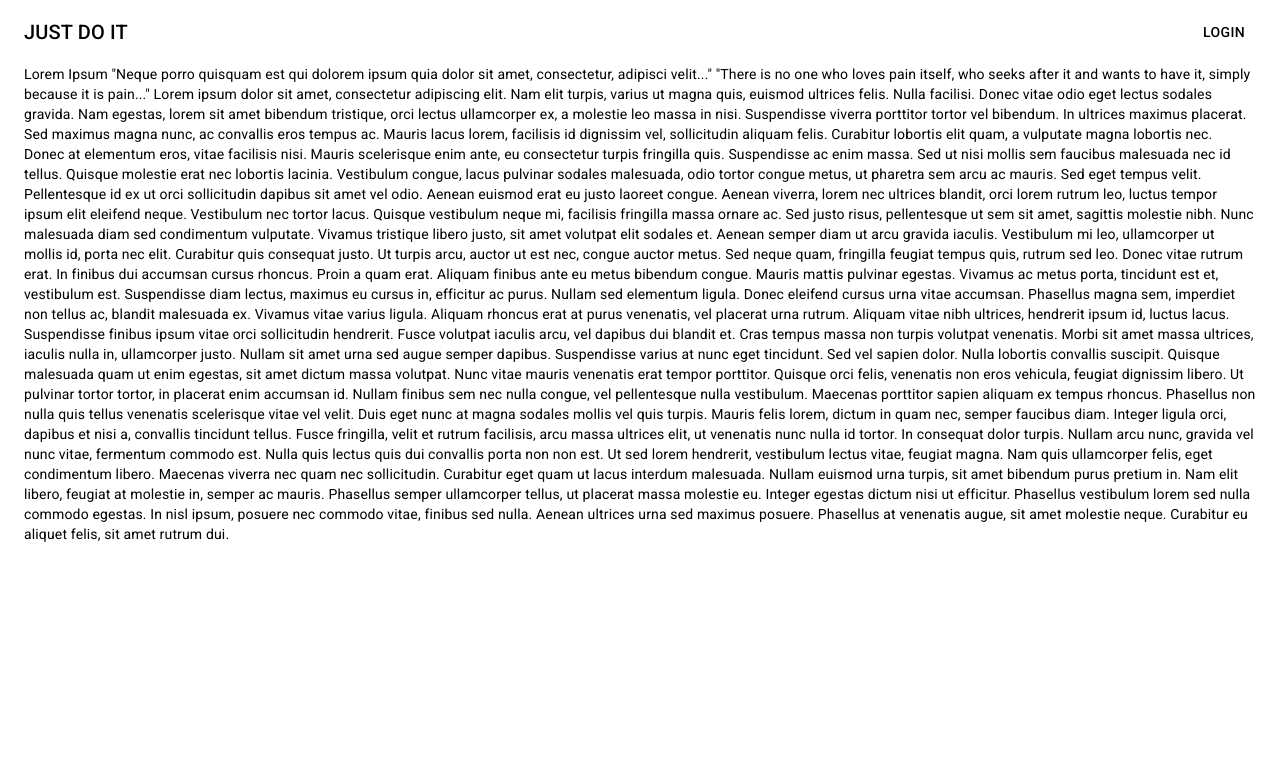
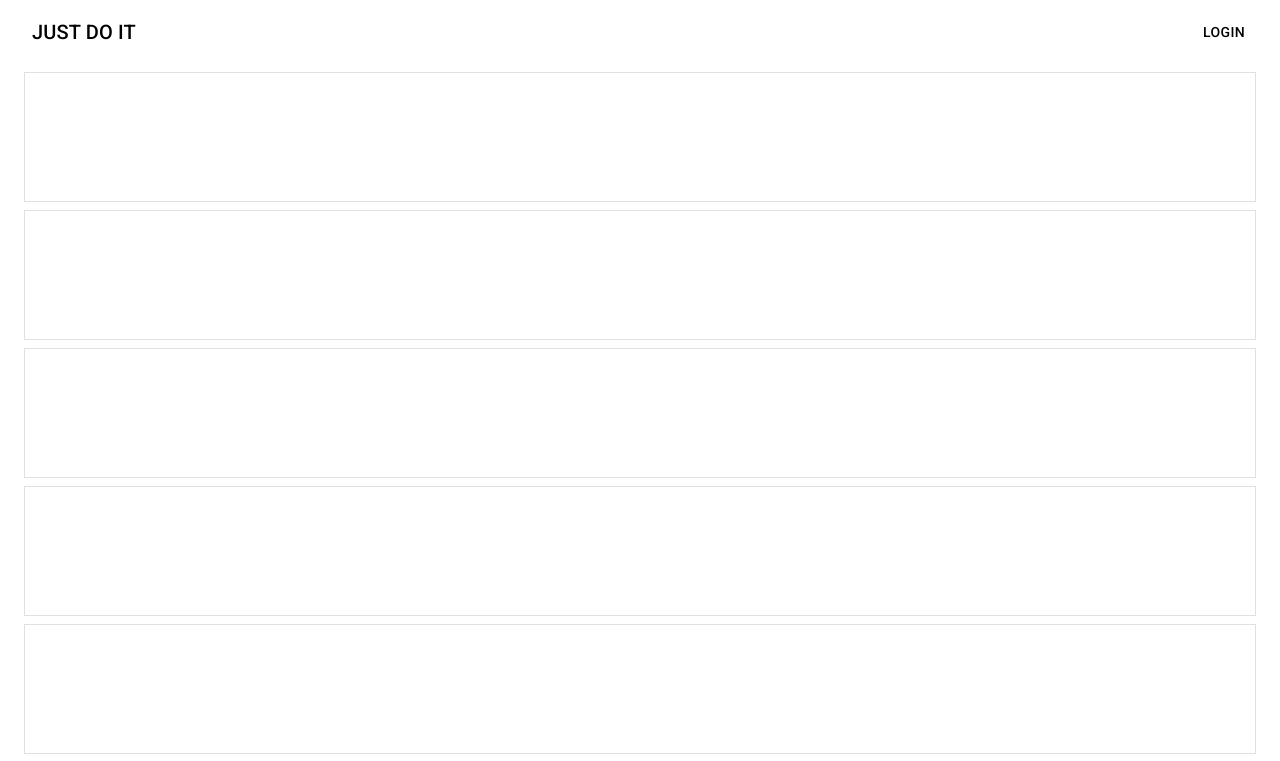
Before and after one commit to Andy134/justdoit, a React (Create React App) app: page / in a window 1280 px wide. Shown: the top 761 px of the page. Built offline with nearby package versions, Linux system fonts and the light colour scheme.

Commit message:
add card item

```diff
--- a/src/components/Navbar.js
+++ b/src/components/Navbar.js
@@ -16,9 +16,7 @@ const useStyles = makeStyles((theme) =>
         },
         title: {
             flexGrow: 1,
-        },
-        logo: {
-            height: '24px'
+            paddingLeft: '.5rem'
         }
     }),
 );
--- a/src/pages/Homepage.js
+++ b/src/pages/Homepage.js
@@ -1,27 +1,95 @@
-import Typography from '@material-ui/core/Typography';
+import { makeStyles } from '@material-ui/core/styles';
+import Paper from '@material-ui/core/Paper';
+
+const useStyles = makeStyles((theme) => ({
+    cards: {
+        marginTop: '.5rem'
+    },
+    card: {
+        display: 'flex',
+        '& > *': {
+            margin: theme.spacing(0),
+            width: '100%',
+            height: theme.spacing(16),
+        },
+        marginBottom: '.5rem'
+    },
+}));
 
 function Homepage() {
+
+    const classes = useStyles();
+
     return (
         <>
-            <Typography variant="body2" component="h2" gutterBottom>
-                Lorem Ipsum
-                "Neque porro quisquam est qui dolorem ipsum quia dolor sit amet, consectetur, adipisci velit..."
-                "There is no one who loves pain itself, who seeks after it and wants to have it, simply because it is pain..."
-
-                Lorem ipsum dolor sit amet, consectetur adipiscing elit. Nam elit turpis, varius ut magna quis, euismod ultrices felis. Nulla facilisi. Donec vitae odio eget lectus sodales gravida. Nam egestas, lorem sit amet bibendum tristique, orci lectus ullamcorper ex, a molestie leo massa in nisi. Suspendisse viverra porttitor tortor vel bibendum. In ultrices maximus placerat. Sed maximus magna nunc, ac convallis eros tempus ac. Mauris lacus lorem, facilisis id dignissim vel, sollicitudin aliquam felis. Curabitur lobortis elit quam, a vulputate magna lobortis nec. Donec at elementum eros, vitae facilisis nisi. Mauris scelerisque enim ante, eu consectetur turpis fringilla quis.
-
-                Suspendisse ac enim massa. Sed ut nisi mollis sem faucibus malesuada nec id tellus. Quisque molestie erat nec lobortis lacinia. Vestibulum congue, lacus pulvinar sodales malesuada, odio tortor congue metus, ut pharetra sem arcu ac mauris. Sed eget tempus velit. Pellentesque id ex ut orci sollicitudin dapibus sit amet vel odio. Aenean euismod erat eu justo laoreet congue. Aenean viverra, lorem nec ultrices blandit, orci lorem rutrum leo, luctus tempor ipsum elit eleifend neque. Vestibulum nec tortor lacus. Quisque vestibulum neque mi, facilisis fringilla massa ornare ac. Sed justo risus, pellentesque ut sem sit amet, sagittis molestie nibh. Nunc malesuada diam sed condimentum vulputate. Vivamus tristique libero justo, sit amet volutpat elit sodales et. Aenean semper diam ut arcu gravida iaculis. Vestibulum mi leo, ullamcorper ut mollis id, porta nec elit. Curabitur quis consequat justo.
-
-                Ut turpis arcu, auctor ut est nec, congue auctor metus. Sed neque quam, fringilla feugiat tempus quis, rutrum sed leo. Donec vitae rutrum erat. In finibus dui accumsan cursus rhoncus. Proin a quam erat. Aliquam finibus ante eu metus bibendum congue. Mauris mattis pulvinar egestas. Vivamus ac metus porta, tincidunt est et, vestibulum est. Suspendisse diam lectus, maximus eu cursus in, efficitur ac purus. Nullam sed elementum ligula. Donec eleifend cursus urna vitae accumsan. Phasellus magna sem, imperdiet non tellus ac, blandit malesuada ex. Vivamus vitae varius ligula.
-
-                Aliquam rhoncus erat at purus venenatis, vel placerat urna rutrum. Aliquam vitae nibh ultrices, hendrerit ipsum id, luctus lacus. Suspendisse finibus ipsum vitae orci sollicitudin hendrerit. Fusce volutpat iaculis arcu, vel dapibus dui blandit et. Cras tempus massa non turpis volutpat venenatis. Morbi sit amet massa ultrices, iaculis nulla in, ullamcorper justo. Nullam sit amet urna sed augue semper dapibus. Suspendisse varius at nunc eget tincidunt.
-
-                Sed vel sapien dolor. Nulla lobortis convallis suscipit. Quisque malesuada quam ut enim egestas, sit amet dictum massa volutpat. Nunc vitae mauris venenatis erat tempor porttitor. Quisque orci felis, venenatis non eros vehicula, feugiat dignissim libero. Ut pulvinar tortor tortor, in placerat enim accumsan id. Nullam finibus sem nec nulla congue, vel pellentesque nulla vestibulum. Maecenas porttitor sapien aliquam ex tempus rhoncus. Phasellus non nulla quis tellus venenatis scelerisque vitae vel velit. Duis eget nunc at magna sodales mollis vel quis turpis.
-
-                Mauris felis lorem, dictum in quam nec, semper faucibus diam. Integer ligula orci, dapibus et nisi a, convallis tincidunt tellus. Fusce fringilla, velit et rutrum facilisis, arcu massa ultrices elit, ut venenatis nunc nulla id tortor. In consequat dolor turpis. Nullam arcu nunc, gravida vel nunc vitae, fermentum commodo est. Nulla quis lectus quis dui convallis porta non non est. Ut sed lorem hendrerit, vestibulum lectus vitae, feugiat magna. Nam quis ullamcorper felis, eget condimentum libero.
-
-                Maecenas viverra nec quam nec sollicitudin. Curabitur eget quam ut lacus interdum malesuada. Nullam euismod urna turpis, sit amet bibendum purus pretium in. Nam elit libero, feugiat at molestie in, semper ac mauris. Phasellus semper ullamcorper tellus, ut placerat massa molestie eu. Integer egestas dictum nisi ut efficitur. Phasellus vestibulum lorem sed nulla commodo egestas. In nisl ipsum, posuere nec commodo vitae, finibus sed nulla. Aenean ultrices urna sed maximus posuere. Phasellus at venenatis augue, sit amet molestie neque. Curabitur eu aliquet felis, sit amet rutrum dui.
-            </Typography>
+            <div className={classes.cards}>
+                <div className={classes.card}>
+                    <Paper variant="outlined" square />
+                </div>
+                <div className={classes.card}>
+                    <Paper variant="outlined" square />
+                </div>
+                <div className={classes.card}>
+                    <Paper variant="outlined" square />
+                </div>
+                <div className={classes.card}>
+                    <Paper variant="outlined" square />
+                </div>
+                <div className={classes.card}>
+                    <Paper variant="outlined" square />
+                </div>
+                <div className={classes.card}>
+                    <Paper variant="outlined" square />
+                </div>
+                <div className={classes.card}>
+                    <Paper variant="outlined" square />
+                </div>
+                <div className={classes.card}>
+                    <Paper variant="outlined" square />
+                </div>
+                <div className={classes.card}>
+                    <Paper variant="outlined" square />
+                </div>
+                <div className={classes.card}>
+                    <Paper variant="outlined" square />
+                </div>
+                <div className={classes.card}>
+                    <Paper variant="outlined" square />
+                </div>
+                <div className={classes.card}>
+                    <Paper variant="outlined" square />
+                </div>
+                <div className={classes.card}>
+                    <Paper variant="outlined" square />
+                </div>
+                <div className={classes.card}>
+                    <Paper variant="outlined" square />
+                </div>
+                <div className={classes.card}>
+                    <Paper variant="outlined" square />
+                </div>
+                <div className={classes.card}>
+                    <Paper variant="outlined" square />
+                </div>
+                <div className={classes.card}>
+                    <Paper variant="outlined" square />
+                </div>
+                <div className={classes.card}>
+                    <Paper variant="outlined" square />
+                </div>
+                <div className={classes.card}>
+                    <Paper variant="outlined" square />
+                </div>
+                <div className={classes.card}>
+                    <Paper variant="outlined" square />
+                </div>
+                <div className={classes.card}>
+                    <Paper variant="outlined" square />
+                </div>
+                <div className={classes.card}>
+                    <Paper variant="outlined" square />
+                </div>
+            </div>
         </>
     );
 }
```
